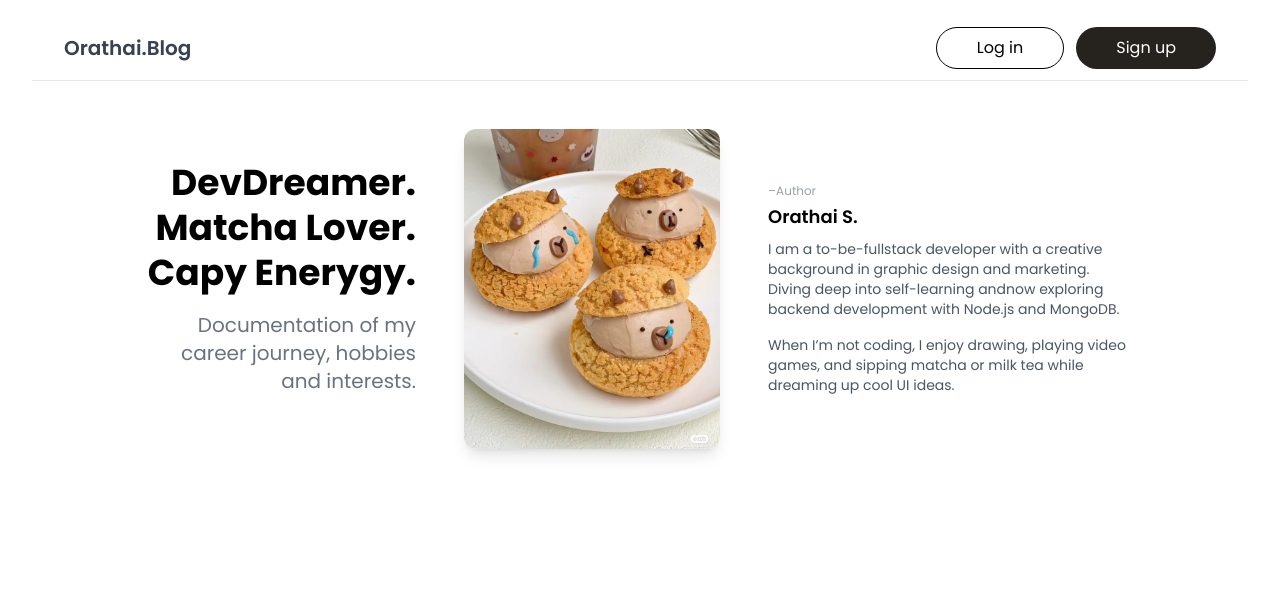
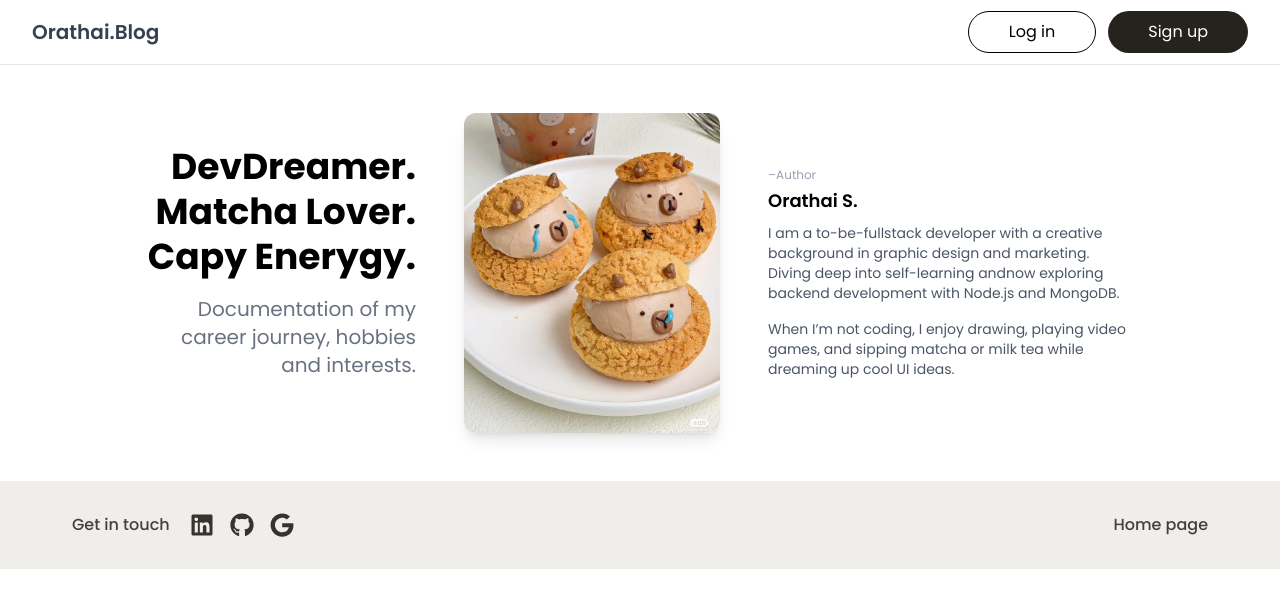
Before and after one commit to tatchunari/mayom-personal-blog, a React (Vite) app: page / in a window 1280 px wide. Shown: the top 608 px of the page. Built offline with nearby package versions, Linux system fonts and the light colour scheme.

Commit message:
feat: add Footer Component and its styling

```diff
--- a/package.json
+++ b/package.json
@@ -17,6 +17,7 @@
     "lucide-react": "^0.535.0",
     "react": "^19.1.0",
     "react-dom": "^19.1.0",
+    "react-icons": "^5.5.0",
     "tailwind-merge": "^3.3.1",
     "tailwindcss": "^4.1.11"
   },
--- a/src/App.css
+++ b/src/App.css
@@ -4,6 +4,5 @@
 #root {
   max-width: 1280px;
   margin: 0 auto;
-  padding: 1rem 2rem;
   text-align: center;
 }
--- a/src/App.jsx
+++ b/src/App.jsx
@@ -1,14 +1,16 @@
 import './App.css'
 import Navbar from './components/Navbar'
 import HeroSection from './components/HeroSection'
+import Footer from './components/Footer'
 
 function App() {
 
   return (
     <>
-    <div>
+    <div className="flex flex-col">
       <Navbar/>
       <HeroSection/>
+      <Footer />
     </div>
     </>
   )
--- /dev/null
+++ b/src/components/Footer.jsx
@@ -0,0 +1,33 @@
+import { FaGithub, FaGoogle, FaLinkedin } from "react-icons/fa";
+
+const Footer = () => {
+  return (
+    <footer className="w-full bg-[#EFEEEB] py-8 px-18">
+      <div className="max-w-7xl mx-auto flex flex-col md:flex-row items-center md:items-start justify-between">
+        {/* Left: Get in touch and icons */}
+        <div className="flex flex-col md:flex-row items-center gap-4 md:gap-6">
+          <div className="flex flex-row items-center justify-center gap-5">
+          <span className="font-medium text-[#43403B] text-center">Get in touch</span>
+          <div className="flex items-center gap-4">
+            <a href="https://www.linkedin.com/in/orathai-saengsoemsap-8b5790343/" aria-label="LinkedIn">
+              <FaLinkedin className="w-6 h-6 text-[#35332e] hover:text-[#75716B] transition" />
+            </a>
+            <a href="https://github.com/tatchunari" aria-label="GitHub">
+              <FaGithub className="w-6 h-6 text-[#35332e] hover:text-[#75716B] transition" />
+            </a>
+            <a href="mayom.orathai@gmail.com" aria-label="Google">
+              <FaGoogle className="w-6 h-6 text-[#35332e] hover:text-[#75716B] transition" />
+            </a>
+          </div>
+          </div>
+        </div>
+        {/* Right: Home page link */}
+        <div className="mt-4 md:mt-0">
+          <a href="/" className="font-medium text-[#43403B] hover:underline hover:text-black transition">Home page</a>
+        </div>
+      </div>
+    </footer>
+  );
+}
+
+export default Footer
```
Also changed, not shown: src/components/ArticleSection.jsx (added), 1 other file (tests, documents, lock files or other folders).
